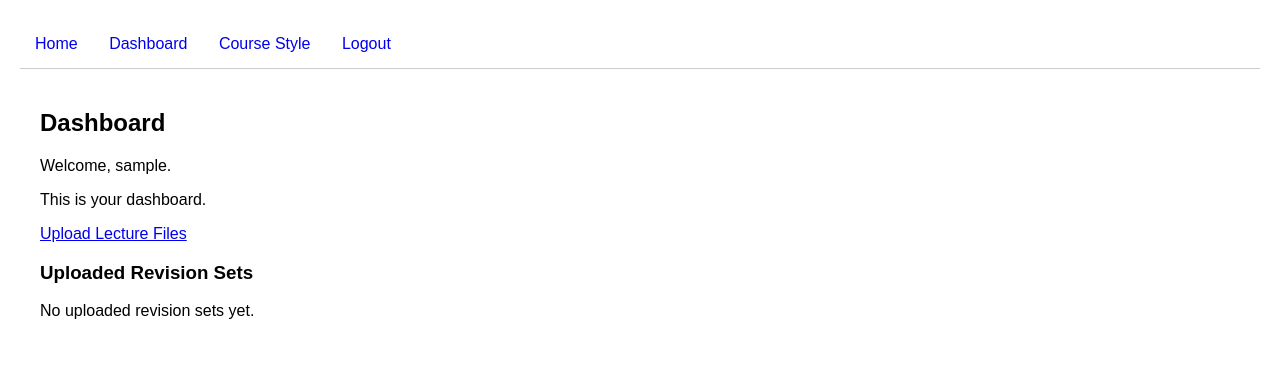
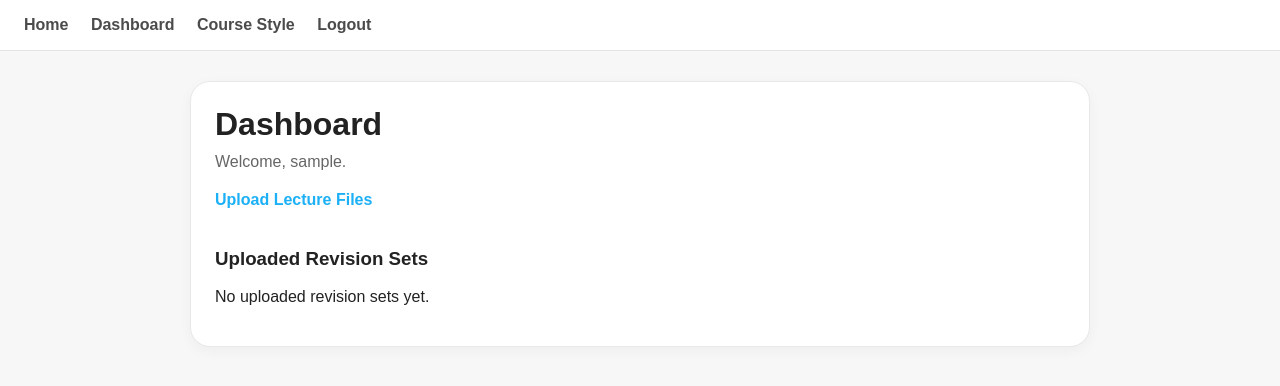
Before and after one commit to lexusKY/tapafyp, a Flask app: page /dashboard in a window 1280 px wide. Shown: the top 386 px of the page. Run offline with Flask 3, Linux system fonts and the light colour scheme; the visitor is signed in with stand-in values (Sample User, id 1); data that the repository does not hold is empty.

Commit message:
System UI improvement

```diff
--- a/app/static/css/style.css
+++ b/app/static/css/style.css
@@ -1,9 +1,247 @@
 body {
     font-family: Arial, sans-serif;
-    margin: 20px;
+    background: #f7f7f7;
+    margin: 0;
+    padding: 0;
+    color: #222;
+}
+
+nav {
+    background: #ffffff;
+    border-bottom: 1px solid #e5e5e5;
+    padding: 16px 24px;
 }
 
 nav a {
-    margin-right: 12px;
+    margin-right: 18px;
+    text-decoration: none;
+    color: #4b4b4b;
+    font-weight: 600;
+}
+
+nav a:hover {
+    color: #1cb0f6;
+}
+
+.page-container {
+    max-width: 900px;
+    margin: 30px auto;
+    padding: 0 20px;
+}
+
+.card {
+    background: #ffffff;
+    border: 1px solid #e8e8e8;
+    border-radius: 20px;
+    padding: 24px;
+    box-shadow: 0 4px 14px rgba(0, 0, 0, 0.04);
+    margin-bottom: 20px;
+}
+
+.flash-message {
+    background: #ffffff;
+    border: 1px solid #e5e5e5;
+    border-left: 6px solid #58cc02;
+    border-radius: 14px;
+    padding: 14px 16px;
+    margin-bottom: 20px;
+}
+
+.page-title {
+    font-size: 2rem;
+    margin-bottom: 10px;
+    font-weight: 800;
+}
+
+.page-subtitle {
+    color: #666;
+    margin-bottom: 20px;
+}
+
+.btn {
+    display: inline-block;
+    background: #58cc02;
+    color: white;
+    border: none;
+    border-radius: 14px;
+    padding: 12px 20px;
+    font-size: 1rem;
+    font-weight: 700;
+    cursor: pointer;
     text-decoration: none;
 }
+
+.btn:hover {
+    background: #46a302;
+}
+
+.btn-secondary {
+    background: #1cb0f6;
+}
+
+.btn-secondary:hover {
+    background: #1297d8;
+}
+
+.btn-outline {
+    background: white;
+    color: #444;
+    border: 2px solid #dcdcdc;
+}
+
+.btn-outline:hover {
+    border-color: #1cb0f6;
+    color: #1cb0f6;
+}
+
+.level-grid {
+    display: grid;
+    grid-template-columns: repeat(auto-fit, minmax(180px, 1fr));
+    gap: 16px;
+    margin-top: 20px;
+}
+
+.level-card {
+    background: white;
+    border: 2px solid #e5e5e5;
+    border-radius: 18px;
+    padding: 22px;
+    text-align: center;
+    text-decoration: none;
+    color: #222;
+    transition: 0.2s ease;
+}
+
+.level-card:hover {
+    border-color: #1cb0f6;
+    transform: translateY(-2px);
+}
+
+.level-title {
+    font-size: 1.2rem;
+    font-weight: 800;
+    margin-bottom: 8px;
+}
+
+.level-count {
+    color: #666;
+    font-size: 0.95rem;
+}
+
+.progress-wrap {
+    margin: 12px 0 24px 0;
+}
+
+.question-meta {
+    color: #777;
+    font-weight: 700;
+    margin-bottom: 10px;
+}
+
+.question-text {
+    font-size: 1.6rem;
+    font-weight: 800;
+    line-height: 1.4;
+    margin-bottom: 24px;
+}
+
+.choice-list {
+    display: flex;
+    flex-direction: column;
+    gap: 14px;
+}
+
+.choice-item label {
+    display: block;
+    padding: 16px 18px;
+    border: 2px solid #e3e3e3;
+    border-radius: 16px;
+    cursor: pointer;
+    background: #fff;
+    font-size: 1rem;
+    font-weight: 600;
+    transition: 0.2s ease;
+}
+
+.choice-item label:hover {
+    border-color: #1cb0f6;
+    background: #f4fbff;
+}
+
+.choice-item input[type="radio"] {
+    margin-right: 10px;
+}
+
+.result-summary {
+    text-align: center;
+    padding: 24px;
+}
+
+.result-score {
+    font-size: 2rem;
+    font-weight: 900;
+    color: #58cc02;
+    margin: 10px 0;
+}
+
+.result-item {
+    border: 1px solid #e5e5e5;
+    border-radius: 18px;
+    padding: 18px;
+    margin-bottom: 16px;
+    background: white;
+}
+
+.correct-text {
+    color: #46a302;
+    font-weight: 800;
+}
+
+.wrong-text {
+    color: #ff4b4b;
+    font-weight: 800;
+}
+
+.inline-actions {
+    display: flex;
+    gap: 12px;
+    flex-wrap: wrap;
+    margin-top: 20px;
+}
+
+.upload-link {
+    display: inline-block;
+    margin-bottom: 20px;
+    font-weight: 700;
+    color: #1cb0f6;
+    text-decoration: none;
+}
+
+.upload-link:hover {
+    text-decoration: underline;
+}
+
+.quiz-generate-btn {
+    display: inline-block;
+    background: white;
+    color: #444;
+    border: 2px solid #dcdcdc;
+    border-radius: 12px;
+    padding: 8px 14px;
+    font-size: 0.88rem;
+    font-weight: 700;
+    cursor: pointer;
+    text-decoration: none;
+    transition: 0.2s ease;
+}
+
+.quiz-generate-btn:hover {
+    background: #4db8ff;
+    color: white;
+    border-color: #4db8ff;
+}
+
+.quiz-generate-form {
+    display: inline-block;
+    margin-left: 8px;
+}
--- a/app/templates/base.html
+++ b/app/templates/base.html
@@ -7,24 +7,24 @@
     <link rel="stylesheet" href="{{ url_for('static', filename='css/style.css') }}">
 </head>
 <body>
-    <nav style="padding: 15px; border-bottom: 1px solid #ccc;">
+    <nav>
         <a href="{{ url_for('main.index') }}">Home</a>
 
         {% if current_user.is_authenticated %}
-            <a href="{{ url_for('main.dashboard') }}" style="margin-left: 15px;">Dashboard</a>
-            <a href="{{ url_for('main.course_style_page') }}" style="margin-left: 15px;">Course Style</a>
-            <a href="{{ url_for('auth.logout') }}" style="margin-left: 15px;">Logout</a>
+            <a href="{{ url_for('main.dashboard') }}">Dashboard</a>
+            <a href="{{ url_for('main.course_style_page') }}">Course Style</a>
+            <a href="{{ url_for('auth.logout') }}">Logout</a>
         {% else %}
-            <a href="{{ url_for('auth.login') }}" style="margin-left: 15px;">Login</a>
-            <a href="{{ url_for('auth.register') }}" style="margin-left: 15px;">Register</a>
+            <a href="{{ url_for('auth.login') }}">Login</a>
+            <a href="{{ url_for('auth.register') }}">Register</a>
         {% endif %}
     </nav>
 
-    <div style="padding: 20px;">
+    <div class="page-container">
         {% with messages = get_flashed_messages(with_categories=true) %}
             {% if messages %}
                 {% for category, message in messages %}
-                    <div style="margin-bottom: 10px; padding: 10px; border: 1px solid #ccc;">
+                    <div class="flash-message">
                         {{ message }}
                     </div>
                 {% endfor %}
--- a/app/templates/dashboard.html
+++ b/app/templates/dashboard.html
@@ -3,20 +3,18 @@
 {% block title %}Dashboard - TAPA{% endblock %}
 
 {% block content %}
-    <h2>Dashboard</h2>
-    <p>Welcome, {{ user.username }}.</p>
-    <p>This is your dashboard.</p>
+    <div class="card">
+        <div class="page-title">Dashboard</div>
+        <div class="page-subtitle">Welcome, {{ user.username }}.</div>
 
-    <p>
-        <a href="{{ url_for('main.upload') }}">Upload Lecture Files</a>
-    </p>
+        <a class="upload-link" href="{{ url_for('main.upload') }}">Upload Lecture Files</a>
 
         <h3>Uploaded Revision Sets</h3>
 
         {% if materials %}
             <ul>
                 {% for material in materials %}
-                <li>
+                    <li style="margin-bottom: 16px;">
                         <strong>{{ material.course_code or 'NO CODE' }}</strong> -
                         <strong>{{ material.title }}</strong> -
                         {{ material.filename }}
@@ -25,8 +23,8 @@
                         |
                         <a href="{{ url_for('main.choose_level', material_id=material.id) }}">Choose Level</a>
 
-                    <form method="POST" action="{{ url_for('main.generate_quiz', material_id=material.id) }}" style="display:inline;">
-                        <button type="submit">Generate Interactive Quiz</button>
+                        <form method="POST" action="{{ url_for('main.generate_quiz', material_id=material.id) }}" class="quiz-generate-form">
+                            <button type="submit" class="quiz-generate-btn">Generate Interactive Quiz</button>
                         </form>
                     </li>
                 {% endfor %}
@@ -34,4 +32,5 @@
         {% else %}
             <p>No uploaded revision sets yet.</p>
         {% endif %}
+    </div>
 {% endblock %}
```
Also changed, not shown: app/templates/choose_level.html (+20 -20 lines), app/templates/quiz_question.html (+17 -10 lines), app/templates/quiz_result.html (+15 -11 lines). Lines whose indentation alone changed are shown as unchanged.
